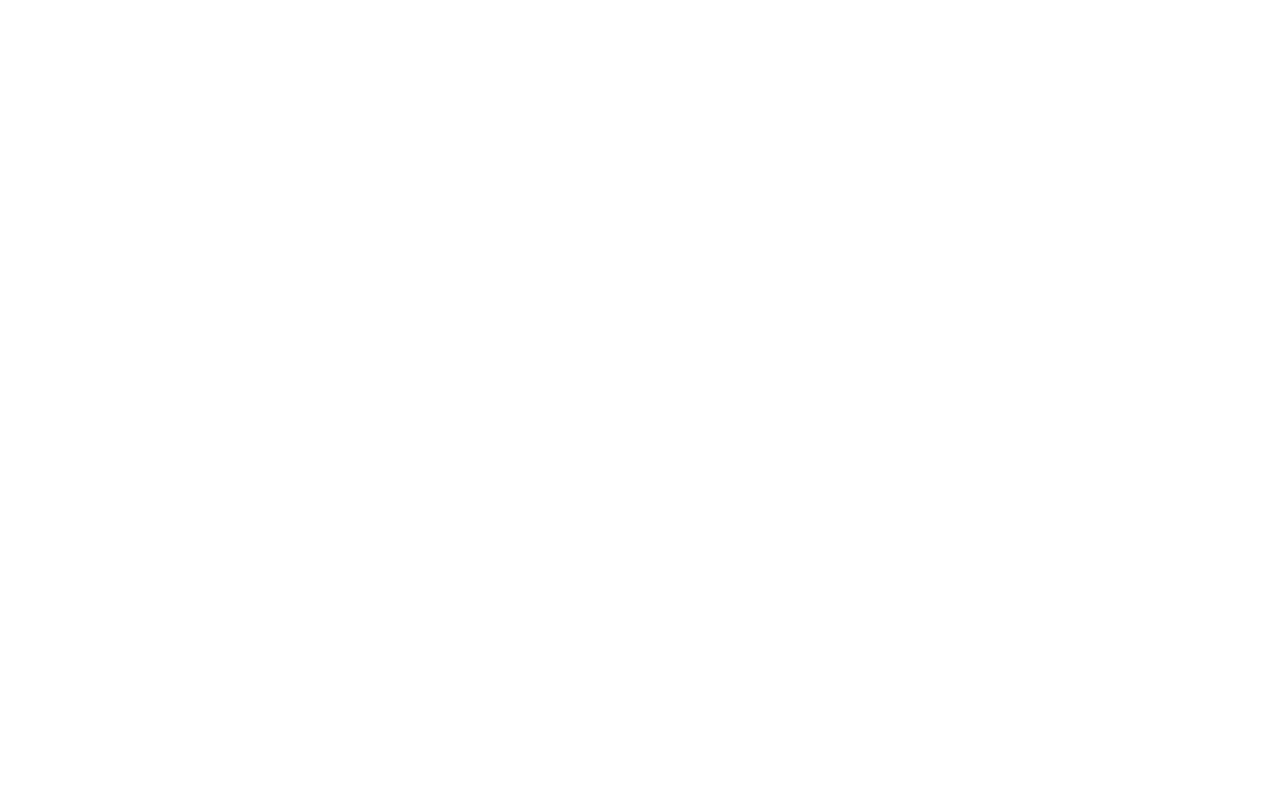
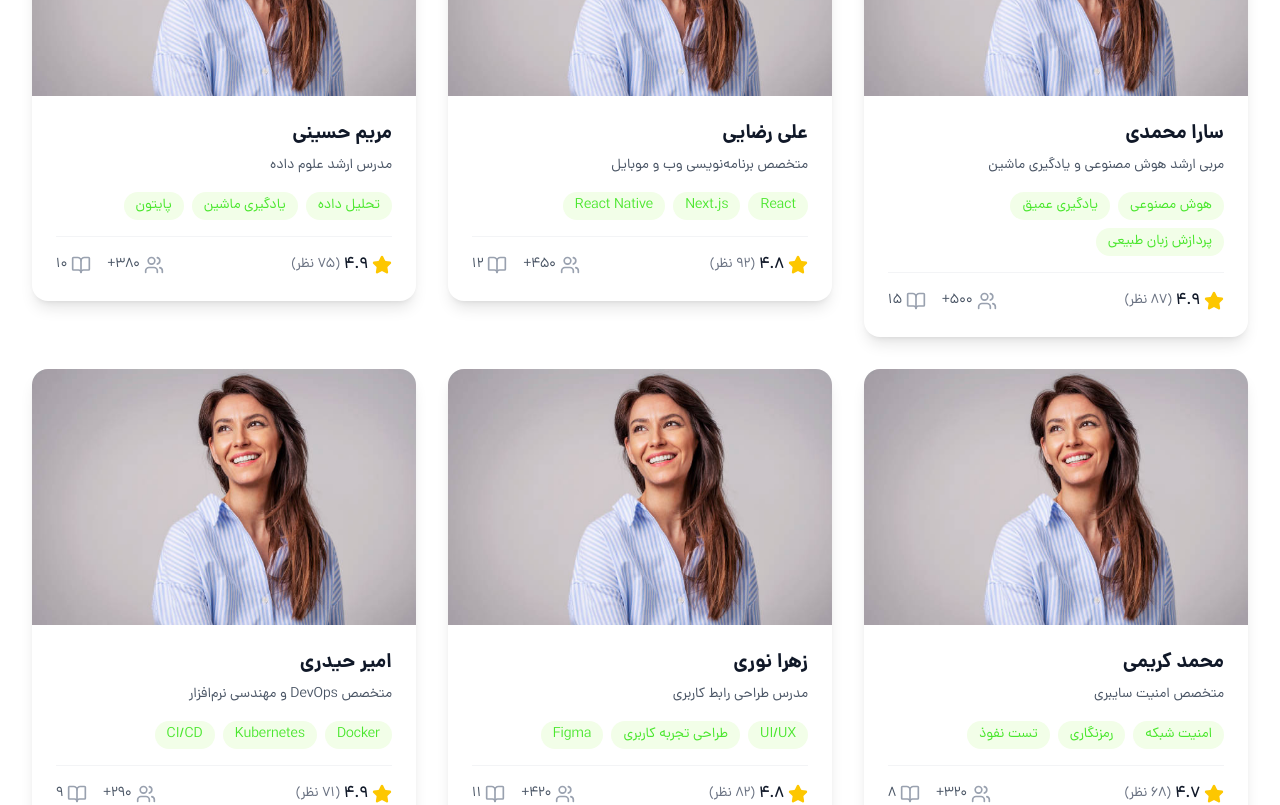
Before and after one commit to jsfather/cactus, a Next.js app: page /teachers in a window 1280 px wide. Shown: the part 520-1325 px from the top of the page. Before the commit the page ends 800 px from the top, so only its background shows below. Built offline with nearby package versions, Linux system fonts and the light colour scheme; no server answers.

Commit message:
Add new image asset for Sara Mohammadi to the public directory

```diff
--- a/app/(main)/teachers/page.tsx
+++ b/app/(main)/teachers/page.tsx
@@ -1,7 +1,180 @@
-export default function Page(){
-    return(
-        <div>
-            <h1>مربیان</h1>
+'use client';
+
+import { motion } from 'framer-motion';
+import Image from 'next/image';
+import Link from 'next/link';
+import { Star, Users, BookOpen } from 'lucide-react';
+
+interface Teacher {
+  id: string;
+  name: string;
+  title: string;
+  expertise: string[];
+  rating: number;
+  reviewCount: number;
+  studentCount: number;
+  courseCount: number;
+  image: string;
+}
+
+const teachers: Teacher[] = [
+  {
+    id: '1',
+    name: 'سارا محمدی',
+    title: 'مربی ارشد هوش مصنوعی و یادگیری ماشین',
+    expertise: ['هوش مصنوعی', 'یادگیری عمیق', 'پردازش زبان طبیعی'],
+    rating: 4.9,
+    reviewCount: 87,
+    studentCount: 500,
+    courseCount: 15,
+    image: '/sara-mohammadi.jpg',
+  },
+  {
+    id: '2',
+    name: 'علی رضایی',
+    title: 'متخصص برنامه‌نویسی وب و موبایل',
+    expertise: ['React', 'Next.js', 'React Native'],
+    rating: 4.8,
+    reviewCount: 92,
+    studentCount: 450,
+    courseCount: 12,
+    image: '/sara-mohammadi.jpg',
+  },
+  {
+    id: '3',
+    name: 'مریم حسینی',
+    title: 'مدرس ارشد علوم داده',
+    expertise: ['تحلیل داده', 'یادگیری ماشین', 'پایتون'],
+    rating: 4.9,
+    reviewCount: 75,
+    studentCount: 380,
+    courseCount: 10,
+    image: '/sara-mohammadi.jpg',
+  },
+  {
+    id: '4',
+    name: 'محمد کریمی',
+    title: 'متخصص امنیت سایبری',
+    expertise: ['امنیت شبکه', 'رمزنگاری', 'تست نفوذ'],
+    rating: 4.7,
+    reviewCount: 68,
+    studentCount: 320,
+    courseCount: 8,
+    image: '/sara-mohammadi.jpg',
+  },
+  {
+    id: '5',
+    name: 'زهرا نوری',
+    title: 'مدرس طراحی رابط کاربری',
+    expertise: ['UI/UX', 'طراحی تجربه کاربری', 'Figma'],
+    rating: 4.8,
+    reviewCount: 82,
+    studentCount: 420,
+    courseCount: 11,
+    image: '/sara-mohammadi.jpg',
+  },
+  {
+    id: '6',
+    name: 'امیر حیدری',
+    title: 'متخصص DevOps و مهندسی نرم‌افزار',
+    expertise: ['Docker', 'Kubernetes', 'CI/CD'],
+    rating: 4.9,
+    reviewCount: 71,
+    studentCount: 290,
+    courseCount: 9,
+    image: '/sara-mohammadi.jpg',
+  },
+];
+
+export default function Page() {
+  return (
+    <div dir="rtl" className="min-h-screen bg-white pt-20 dark:bg-gray-900">
+      {/* Hero Section */}
+      <section className="bg-gradient-to-b from-gray-50 to-white py-12 dark:from-gray-800 dark:to-gray-900">
+        <div className="container mx-auto px-4">
+          <div className="mx-auto max-w-3xl text-center">
+            <motion.div
+              initial={{ opacity: 0, y: 20 }}
+              animate={{ opacity: 1, y: 0 }}
+              transition={{ duration: 0.5 }}
+            >
+              <h1 className="mb-4 text-4xl font-bold">مربیان برتر آکادمی کاکتوس</h1>
+              <p className="text-gray-600 dark:text-gray-300">
+                با بهترین اساتید و متخصصان در حوزه‌های مختلف فناوری آشنا شوید. مربیان ما با
+                تجربه عملی و دانش تخصصی، مسیر یادگیری شما را هموار می‌کنند.
+              </p>
+            </motion.div>
+          </div>
         </div>
-    )
+      </section>
+
+      {/* Teachers Grid */}
+      <section className="py-16">
+        <div className="container mx-auto px-4">
+          <div className="grid grid-cols-1 gap-8 md:grid-cols-2 lg:grid-cols-3">
+            {teachers.map((teacher, index) => (
+              <motion.div
+                key={teacher.id}
+                initial={{ opacity: 0, y: 20 }}
+                whileInView={{ opacity: 1, y: 0 }}
+                transition={{ duration: 0.5, delay: index * 0.1 }}
+              >
+                <Link href={`/teachers/${teacher.id}`}>
+                  <div className="group overflow-hidden rounded-2xl bg-white shadow-lg transition-all duration-300 hover:shadow-xl dark:bg-gray-800">
+                    <div className="relative h-64">
+                      <Image
+                        src={teacher.image}
+                        alt={teacher.name}
+                        fill
+                        className="object-cover transition-transform duration-300 group-hover:scale-105"
+                      />
+                    </div>
+                    <div className="p-6">
+                      <h2 className="mb-2 text-xl font-bold">{teacher.name}</h2>
+                      <p className="mb-4 text-sm text-gray-600 dark:text-gray-400">
+                        {teacher.title}
+                      </p>
+                      <div className="mb-4 flex flex-wrap gap-2">
+                        {teacher.expertise.map((skill, idx) => (
+                          <span
+                            key={idx}
+                            className="bg-primary-100 text-primary-600 dark:bg-primary-900/20 dark:text-primary-400 rounded-full px-3 py-1 text-sm"
+                          >
+                            {skill}
+                          </span>
+                        ))}
+                      </div>
+                      <div className="flex items-center justify-between border-t border-gray-100 pt-4 dark:border-gray-700">
+                        <div className="flex items-center gap-1">
+                          <Star className="h-5 w-5 fill-yellow-400 text-yellow-400" />
+                          <span className="font-medium">{teacher.rating}</span>
+                          <span className="text-sm text-gray-500 dark:text-gray-400">
+                            ({teacher.reviewCount} نظر)
+                          </span>
+                        </div>
+                        <div className="flex items-center gap-4">
+                          <div className="flex items-center gap-1">
+                            <Users className="h-5 w-5 text-gray-400" />
+                            <span className="text-sm text-gray-600 dark:text-gray-400">
+                              {teacher.studentCount}+
+                            </span>
+                          </div>
+                          <div className="flex items-center gap-1">
+                            <BookOpen className="h-5 w-5 text-gray-400" />
+                            <span className="text-sm text-gray-600 dark:text-gray-400">
+                              {teacher.courseCount}
+                            </span>
+                          </div>
+                        </div>
+                      </div>
+                    </div>
+                  </div>
+                </Link>
+              </motion.div>
+            ))}
+          </div>
+        </div>
+      </section>
+    </div>
+  );
 }
```
Also changed, not shown: public/sara-mohammadi.jpg (added).
